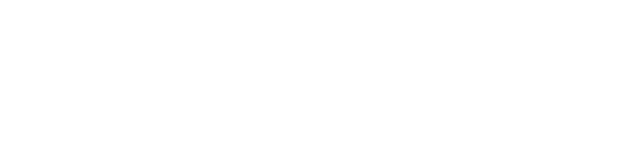
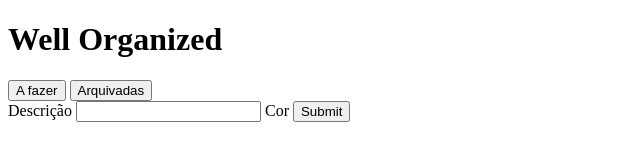
Before and after one commit to PedroLucasBastos/lista-de-tarefas, a plain HTML site: page index.html in a window 1280 px wide. Shown: the whole page, without its empty margins (0-640 px from the left). Drawn offline with Linux system fonts and the light colour scheme.

Commit message:
Inicio do HTML

```diff
--- a/index.html
+++ b/index.html
@@ -9,7 +9,22 @@
 </head>
 
 <body>
-    <!-- Seu código deverá estar aqui -->
+    <div>
+        <!--Essa parte aqui vai ser um flex box, por isso coloquei dentro de uma div.Se tivar uma ideia melhor me avise-->
+        <h1>Well Organized</h1>
+        <input type="button" value="A fazer">
+        <input type="button" value="Arquivadas">
+        <!--Qual a diferença entre o input e o button?-->
+    </div>
+    <div>
+        <form>
+            <label for="input-descricao">Descrição</label>
+            <input type="text" name="descricao" id="input-descricao">
+            <label for="input-cor">Cor</label>
+            <input type="submit" name="Adicionar" id="submit-Adicionar"><br>
+
+        </form>
+    </div>
 </body>
 
 </html>
```
